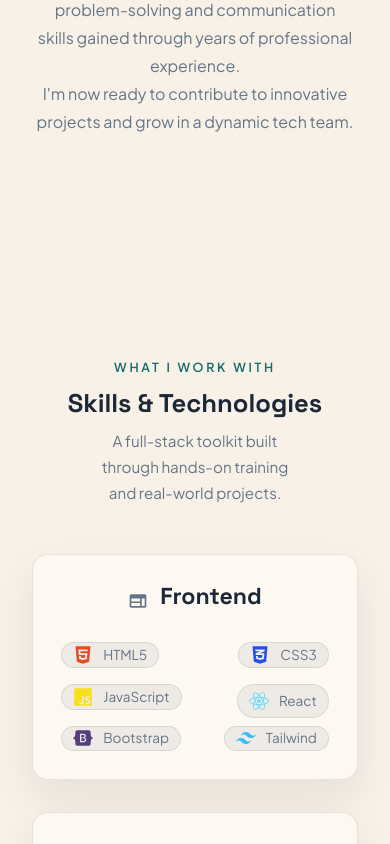
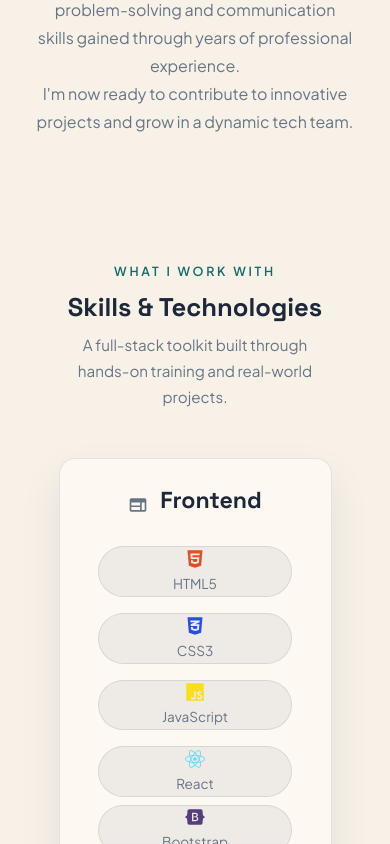
Before and after one commit to Alessandro-Michele-Piazza/Alessandro-Michele-Piazza.github.io, a React (Vite) app: page / in a window 390 px wide. Shown: the part 1156-2000 px from the top of the page. Built offline with nearby package versions, Linux system fonts and the light colour scheme.

Commit message:
prova finale da telefono

```diff
--- a/src/css/skills.css
+++ b/src/css/skills.css
@@ -251,16 +251,31 @@
   transform: scale(1.15);
 }
 
-
 /* INIZIO MEDIA QUERY */
 
 @media screen and (max-width: 768px) {
+  .skill-card {
+    width: 70vw;
+  }
   .skills-container {
     grid-template-columns: 1fr;
     gap: 2rem;
   }
 
-  .skill-card {
-    width: 100%;
+  .skill-list {
+    justify-content: center;
+
+  }
+
+  .skill-list__item {
+    width: 90%;
+    height: fit-content;
+    flex-direction: column;
+    align-items: center;
+    gap: 5px;
+  }
+
+  .homepage__skills {
+    padding: 0px;
   }
 }
```
